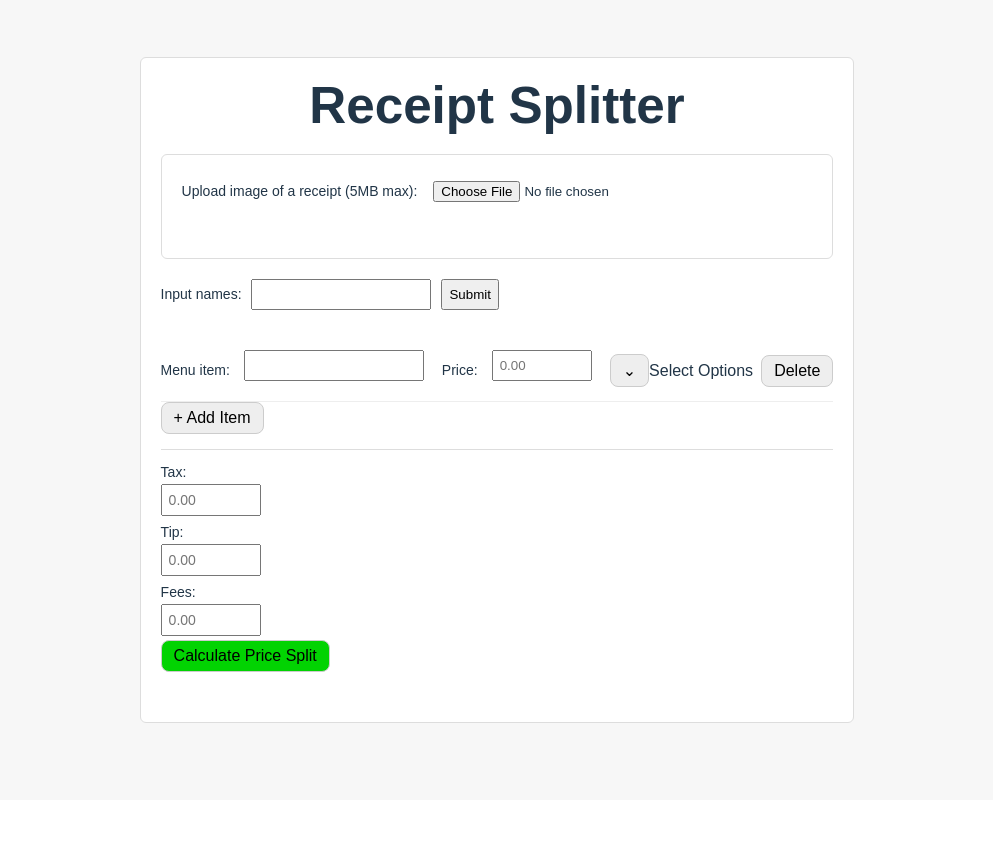
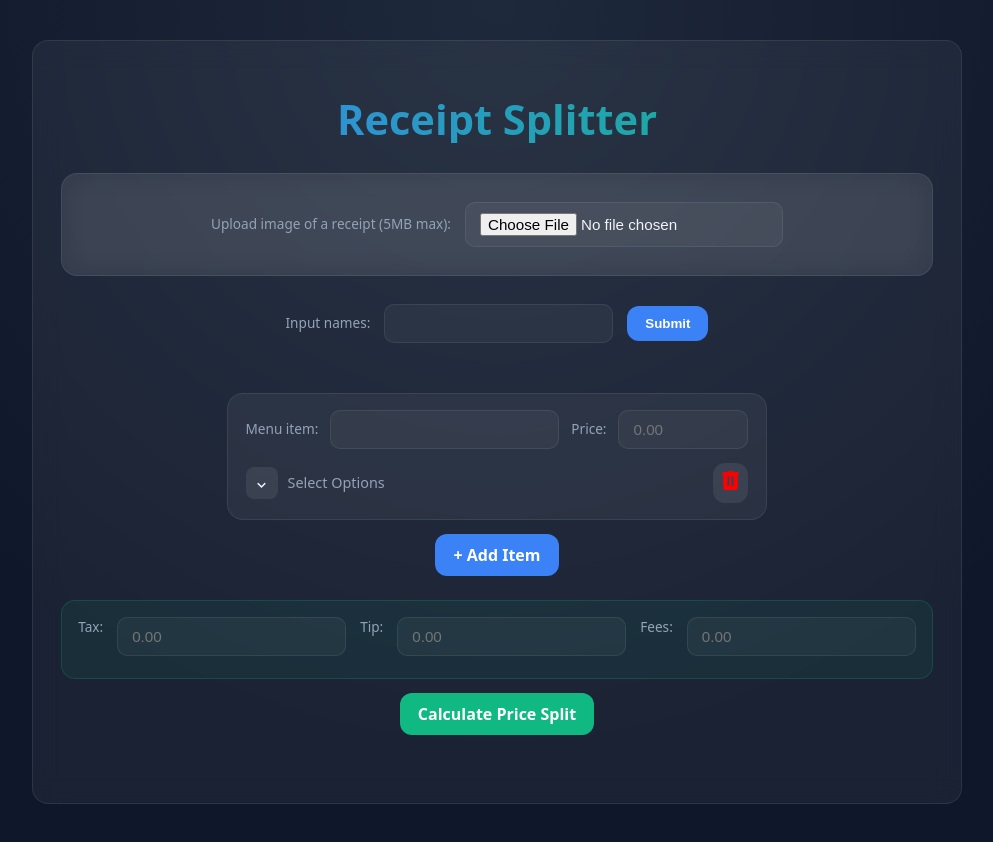
Before and after one commit to taesubhan/receipt-reader, a React (Vite) app in the folder client/: page / in a window 1280 px wide. Shown: the top 842 px of the page, without its empty margins (143-1136 px from the left). Before the commit the page ends 800 px from the top, so only its background shows below. Built offline with nearby package versions, Linux system fonts and the light colour scheme.

Commit message:
Update css files and added class names to html
Updated visual to appear cleaner and more modern. Also added class names
to html.

```diff
--- a/client/src/components/InputPrice.tsx
+++ b/client/src/components/InputPrice.tsx
@@ -3,6 +3,7 @@ import type {ReceiptInput, Fees, Persons} from '../types/receipt.ts';
 import { useState } from 'react';
 import axios from 'axios';
 import DisplayResult from './DisplayResults.tsx';
+import trashIcon from '../assets/trash-can.svg';
 
 const apiURL = import.meta.env.VITE_API_URL
 
@@ -46,6 +47,8 @@ function PersonsCheckbox({personsOptions, selectedPersons, toggleOption, inputIn
             return selectedPersons.join(', ')
         } else if (!dropDownOpen) {
             return 'Select Options'
+        } else if (personsOptions.length === 0) {
+            return 'No options'
         } else {
             return ''
         }
@@ -84,15 +87,21 @@ function ReceiptInputBox({input, index, personsOptions, onChange, onDelete, onCh
 
     return (
         <div className="input-box" key={index}>
-            <label htmlFor={`receipt-item-${index}`}>Menu item: </label>
-            <input type="text" className="receipt-item" id={`receipt-item-${index}`} name="item" value={item} onChange={(e) => onChange(e, index)}/>
+            <div className="item-description-price-input input-top-half">
+                <label htmlFor={`receipt-item-${index}`} className="receipt-item-label">Menu item: </label>
+                <input type="text" className="receipt-item" id={`receipt-item-${index}`} name="item" value={item} onChange={(e) => onChange(e, index)}/>
 
-            <label htmlFor={`receipt-price-${index}`}>Price: </label>
-            <input type="number" className="receipt-price" id={`receipt-price-${index}`} name="price" min="0" step="0.01" placeholder="0.00" value={price} onChange={(e) => onChange(e, index)}/>
+                <label htmlFor={`receipt-price-${index}`} className="receipt-price-label">Price: </label>
+                <input type="number" className="receipt-price" id={`receipt-price-${index}`} name="price" min="0" step="0.01" placeholder="0.00" value={price} onChange={(e) => onChange(e, index)}/>
+            </div>
 
-            <PersonsCheckbox personsOptions={personsOptions} selectedPersons={person} toggleOption={onChangePersons} inputIndex={index} />
+            <div className="input-bottom-half">
+                <PersonsCheckbox personsOptions={personsOptions} selectedPersons={person} toggleOption={onChangePersons} inputIndex={index} />
 
-            <button type="button" onClick={() => onDelete(index)}>Delete</button>
+                <button type="button" className="delete-input-btn" onClick={() => onDelete(index)}>
+                    <img className="trash-icon" src={trashIcon} alt="" />
+                </button>
+            </div>
         </div>
     )
 }
@@ -178,22 +187,22 @@ export default function InputPrice({inputs, setInputs, allFees, setAllFees, pers
                     ))
 
                 }
-                <button type="button" onClick={handleAddItem}>+ Add Item</button>
+                <button type="button" onClick={handleAddItem} className="add-item-btn">+ Add Item</button>
 
                 <div className="all-fees">
-                    <label htmlFor="tax">Tax: </label>
+                    <label htmlFor="tax" className="fee-label">Tax: </label>
                     <input type="number" className="tax" id="tax" name="tax" min="0" step="0.01" placeholder="0.00" value={allFees['tax']} onChange={(e) => handleChangeFees(e)}/>
 
-                    <label htmlFor="tip">Tip: </label>
+                    <label htmlFor="tip" className="fee-label">Tip: </label>
                     <input type="number" className="tip" id="tip" name="tip" min="0" step="0.01" placeholder="0.00" value={allFees['tip']} onChange={(e) => handleChangeFees(e)}/>
 
-                    <label htmlFor="fees">Fees: </label>
+                    <label htmlFor="fees" className="fee-label">Fees: </label>
                     <input type="number" className="fees" id="fees" name="fees" min="0" step="0.01" placeholder="0.00" value={allFees['fees']} onChange={(e) => handleChangeFees(e)}/>
                 </div>
                 <button type="submit" className="calculate-btn">Calculate Price Split</button>
             </form>
             <div className="price-calculation-results">
-                {loading ? <p>Loading...</p> : (result && DisplayResult(result))}
+                {loading ? <div className="loading-spinner"></div> : (result && DisplayResult(result))}
             </div>
         </div>
     )
--- a/client/src/components/Persons.tsx
+++ b/client/src/components/Persons.tsx
@@ -52,9 +52,9 @@ export default function PersonsInput({personsOptions, setPersonsOptions, onDelet
     return (
         <div className="persons-container">
             <form action="" className="persons-submit" onSubmit={handleSubmitPerson}>
-                <label htmlFor="person-name">Input names: </label>
-                <input type="text" value={personTyped} onChange={handleChangeInput}/>
-                <input type="submit" />
+                <label htmlFor="person-name" className="">Input names: </label>
+                <input type="text" value={personTyped} onChange={handleChangeInput} className="payer-name-input"/>
+                <input type="submit" className="input-person-name-btn button" />
             </form>
             <PersonsBox personsOptions={personsOptions} deletePerson={handleDeletePerson}/>
         </div>
--- a/client/src/components/Upload.tsx
+++ b/client/src/components/Upload.tsx
@@ -108,16 +108,16 @@ function Upload({setInputs, setAllFees}: UploadProps) {
     return (
         <div className="container">
             {loading
-            ? <div className="loading-message">Loading...</div>
+            ? <div className="loading-spinner"></div>
             :(
                 <>
                     <form action="" onSubmit={handleSubmit}>
-                        <label htmlFor="">Upload image of a receipt (5MB max): </label>
-                        <input type="file" onChange={handleChange}/>
+                        <label htmlFor="" className="upload-receipt-label">Upload image of a receipt (5MB max): </label>
+                        <input type="file" onChange={handleChange} className="upload-receipt-input"/>
                         { error && <div className="error-message">{error}</div> }
-                        { fileChosen && <button type="submit">Analyze Receipt</button> }
+                        { fileChosen && <button type="submit" className="scan-receipt-btn">Scan Receipt</button> }
                     </form>
-                    <div>{message}</div>
+                    <div className="receipt-scan-results">{message}</div>
                 </>
             )
             }
--- a/client/src/styles/main.css
+++ b/client/src/styles/main.css
@@ -1,127 +1,429 @@
-/* Basic reset */
+/* ============================= */
+/* ===== DESIGN SYSTEM ========= */
+/* ============================= */
+
+:root {
+  --bg: #0f172a;
+  --bg-gradient: radial-gradient(circle at top, #1e293b, #0f172a 70%);
+  --card: rgba(255, 255, 255, 0.05);
+  --card-strong: rgba(255, 255, 255, 0.08);
+
+  --primary: #3b82f6;
+  --primary-hover: #2563eb;
+
+  --success: #10b981;
+  --danger: #ef4444;
+
+  --text: #f1f5f9;
+  --muted: #94a3b8;
+  --border: rgba(255, 255, 255, 0.08);
+
+  --radius: 16px;
+}
+
+/* ============================= */
+/* ===== GLOBAL ================ */
+/* ============================= */
+
 * {
   box-sizing: border-box;
-    margin: 0;
-    padding: 0;
-    font-family: Arial, sans-serif;
 }
 
 body {
-    background: #f7f7f7;
-    padding: 20px;
+  margin: 0;
+  padding: 40px;
+  background: var(--bg-gradient);
+  color: var(--text);
+  font-family: system-ui, -apple-system, BlinkMacSystemFont, "Segoe UI",
+    Roboto, Helvetica, Arial, sans-serif;
 }
 
-/* Main layout */
 #root {
-    max-width: 900px;
+  max-width: 1100px;
   margin: 0 auto;
 }
 
+/* ============================= */
+/* ===== CONTAINERS ============ */
+/* ============================= */
+
 .container {
-    background: #ffffff;
-    padding: 20px;
-    margin-bottom: 20px;
-    border-radius: 6px;
-    border: 1px solid #ddd;
+  background: var(--card);
+  backdrop-filter: blur(14px);
+  border: 1px solid var(--border);
+  border-radius: var(--radius);
+  padding: 28px;
+  margin-bottom: 28px;
 }
 
-/* Title */
-.title {
-    margin-bottom: 20px;
-    text-align: center;
+.container .container {
+  margin-top: 20px;
+  background: var(--card-strong);
 }
 
-/* Forms */
-form {
-    margin-bottom: 20px;
+/* ============================= */
+/* ===== TITLE ================= */
+/* ============================= */
+
+.title {
+  text-align: center;
+  font-size: 2.6rem;
+  font-weight: 700;
+  margin-bottom: 30px;
+  background: linear-gradient(90deg, #3b82f6, #10b981);
+  -webkit-background-clip: text;
+  -webkit-text-fill-color: transparent;
 }
 
-.error-message {
-    color: red;
+/* ============================= */
+/* ===== FORMS ================= */
+/* ============================= */
+
+form {
+  display: flex;
+  flex-wrap: wrap;
+  gap: 14px;
+  align-items: center;
+  justify-content: center;
 }
 
 label {
-    font-size: 14px;
-    margin-right: 6px;
+  font-size: 0.85rem;
+  color: var(--muted);
 }
 
-input {
-    padding: 6px;
-    margin-right: 10px;
-    margin-bottom: 10px;
+input[type="text"],
+input[type="number"],
+input[type="file"] {
+  padding: 10px 14px;
+  border-radius: 10px;
+  border: 1px solid var(--border);
+  background: rgba(255, 255, 255, 0.04);
+  color: var(--text);
+  font-size: 0.95rem;
+  transition: 0.2s ease;
 }
 
-input[type="number"] {
-    width: 100px;
+input:focus {
+  outline: none;
+  border-color: var(--primary);
+  background: rgba(255, 255, 255, 0.08);
 }
 
-input[type="text"] {
-    width: 180px;
+.loading-spinner {
+  width: 48px;
+  height: 48px;
+  border: 5px solid rgba(255, 255, 255, 0.15); /* background ring */
+  border-top: 5px solid var(--primary);        /* spinning part */
+  border-radius: 50%;
+  animation: spin 0.8s linear infinite;
+  margin: 40px auto; /* center horizontally */
 }
 
-/* Buttons */
-button {
-    padding: 6px 12px;
-    border: 1px solid #ccc;
-    background: #eee;
-    cursor: pointer;
+/* Animation */
+@keyframes spin {
+  to {
+    transform: rotate(360deg);
+  }
 }
 
-button:hover {
-    background: #e0e0e0;
+/* ============================= */
+/* ===== BUTTONS =============== */
+/* ============================= */
+
+button,
+.button {
+  padding: 10px 18px;
+  border-radius: 12px;
+  border: none;
+  font-weight: 600;
+  cursor: pointer;
+  transition: 0.2s ease;
+  background: var(--primary);
+  color: white;
 }
 
+button:hover,
+.button:hover {
+  background: var(--primary-hover);
+  transform: translateY(-2px);
+}
+
+/* button[type="button"],
+.button {
+  background: rgba(255, 255, 255, 0.08);
+  color: var(--text);
+}
+
+button[type="button"]:hover,
+.button:hover {
+  background: rgba(255, 255, 255, 0.15);
+} */
+
+.delete-person-btn {
+  width: 20px;
+  height: 20px;
+  font-size: 0.7rem;
+  padding: 0;
+  border-radius: 50%;
+  display: flex;
+  align-items: center;
+  justify-content: center;
+  background-color: red;
+}
+
+.delete-person-btn:hover {
+  background: #dc2626;
+}
+
+.add-item-btn {
+  background-color: var(--primary);
+}
+
+
 .calculate-btn {
-    background: rgb(2, 211, 2);
+  background: var(--success);
 }
 
 .calculate-btn:hover {
-    background: rgb(5, 231, 5);
+  background: #059669;
 }
 
-/* Receipt input rows */
+.delete-input-btn {
+  padding: 5px;
+  width: 35px;
+  background: rgba(255, 255, 255, 0.08);
+  color: var(--text);
+}
+
+.delete-input-btn:hover {
+  background: rgba(255, 255, 255, 0.15);
+}
+
+
+
+.trash-icon {
+  filter: invert(22%) sepia(98%) saturate(6045%) hue-rotate(357deg) brightness(114%) contrast(129%);
+}
+
+/* ============================= */
+/* ===== PERSON CHIPS ========= */
+/* ============================= */
+
+.persons-container {
+  margin-bottom: 30px;
+}
+
+.persons-list {
+  display: flex;
+  flex-wrap: wrap;
+  gap: 10px;
+  margin: 20px;
+}
+
+.eligible-person-for-split {
+  background: rgba(59, 130, 246, 0.15);
+  border: 1px solid rgba(59, 130, 246, 0.25);
+  padding: 8px 14px;
+  border-radius: 100px;
+  display: flex;
+  align-items: center;
+  gap: 8px;
+}
+
+.person-name {
+  margin: 0px;
+}
+
+
+
+/* ============================= */
+/* ===== RECEIPT INPUT ROW ===== */
+/* ============================= */
+
 .receipt-input {
-    margin-top: 20px;
+  display: flex;
+  flex-direction: column;
+  gap: 14px;
 }
 
 .input-box {
+  background: rgba(255, 255, 255, 0.05);
+  border: 1px solid var(--border);
+  border-radius: 16px;
+  padding: 16px 18px;
+  display: flex;
+  flex-direction: column;
+  gap: 14px;
+  transition: 0.2s ease;
+}
+
+.input-box:hover {
+  background: rgba(255, 255, 255, 0.08);
+}
+
+/* ============================= */
+/* ===== TOP HALF ============== */
+/* ============================= */
+
+.item-description-price-input {
+  display: grid;
+  grid-template-columns: auto 2fr auto 130px;
+  gap: 12px;
+  align-items: center;
+}
+
+.receipt-item-label,
+.receipt-price-label {
+  font-size: 0.85rem;
+  color: var(--muted);
+  white-space: nowrap;
+}
+
+/* Make menu item input wide */
+.receipt-item {
+  width: 100%;
+  padding: 10px 14px;
+  border-radius: 10px;
+  border: 1px solid var(--border);
+  background: rgba(255, 255, 255, 0.04);
+  color: var(--text);
+  font-size: 0.95rem;
+  transition: 0.2s ease;
+}
+
+.receipt-item:focus {
+  outline: none;
+  border-color: var(--primary);
+  background: rgba(255, 255, 255, 0.08);
+}
+
+/* Price input fixed width */
+.receipt-price {
+  width: 100%;
+  padding: 10px 12px;
+  border-radius: 10px;
+  border: 1px solid var(--border);
+  background: rgba(255, 255, 255, 0.04);
+  color: var(--text);
+  font-size: 0.95rem;
+}
+
+.receipt-price:focus {
+  outline: none;
+  border-color: var(--primary);
+}
+
+/* ===== BOTTOM HALF =========== */
+
+
+.input-bottom-half {
+  display: flex;
+  justify-content: space-between;
+  align-items: center;
+}
+
+/* ===== DROPDOWN ============== */
+
+
+.name-dropdown {
+  position: relative;
+  font-size: 0.9rem;
+  color: var(--muted);
+  display: flex;
+  align-items: center;
+  gap: 10px;
+}
+
+/* Toggle button */
+.toggle-name-dropdown {
+  width: 32px;
+  height: 32px;
+  padding: 0;
+  border-radius: 8px;
+  background: rgba(255, 255, 255, 0.08);
+  border: none;
+  color: var(--text);
+  font-size: 0.9rem;
+  cursor: pointer;
+  transition: 0.2s ease;
+}
+
+.toggle-name-dropdown:hover {
+  background: rgba(255, 255, 255, 0.15);
+}
+
+/* Dropdown panel (when you render it) */
+.name-dropdown > div {
+  position: absolute;
+  top: 120%;
+  left: 0;
+  background: rgba(30, 41, 59, 0.98);
+  border: 1px solid var(--border);
+  border-radius: 12px;
+  padding: 12px;
+  min-width: 180px;
+  z-index: 200;
+  box-shadow: 0 12px 28px rgba(0, 0, 0, 0.35);
+}
+
+
+
+
+
+
+
+/* ============================= */
+/* ===== FEES ================== */
+/* ============================= */
+
+.all-fees {
+  margin-top: 10px;
+  padding: 16px;
+  border-radius: 14px;
+  background: rgba(16, 185, 129, 0.08);
+  border: 1px solid rgba(16, 185, 129, 0.2);
   display: flex;
   flex-wrap: wrap;
-    align-items: center;
-    gap: 8px;
-    padding: 10px 0;
-    border-bottom: 1px solid #eee;
+  gap: 14px;
 }
 
-/* Fees section */
-.all-fees {
-    margin-top: 15px;
-    padding-top: 10px;
-    border-top: 1px solid #ddd;
-}
+/* ============================= */
+/* ===== RESULTS =============== */
+/* ============================= */
 
-/* Results */
 .price-calculation-results {
-    margin-top: 30px;
+  margin-top: 40px;
 }
 
 .list-of-results {
   list-style: none;
+  display: grid;
+  grid-template-columns: repeat(auto-fit, minmax(240px, 1fr));
+  gap: 20px;
+  padding: 0;
 }
 
 .list-of-results li {
-    border: 1px solid #ddd;
-    border-radius: 4px;
-    padding: 12px;
-    margin-bottom: 12px;
+  padding: 20px;
+  border-radius: var(--radius);
+  background: rgba(255, 255, 255, 0.06);
+  border: 1px solid var(--border);
+  transition: 0.2s ease;
+}
+
+.list-of-results li:hover {
+  transform: translateY(-4px);
+  background: rgba(255, 255, 255, 0.1);
 }
 
 .name {
-    font-weight: bold;
-    margin-bottom: 8px;
+  font-size: 1.1rem;
+  font-weight: 700;
+  margin-bottom: 12px;
+  color: #3b82f6;
 }
 
-/* Result rows */
 .subtotal,
 .tax,
 .tip,
@@ -129,12 +431,22 @@ button:hover {
 .total {
   display: flex;
   justify-content: space-between;
-    font-size: 14px;
-    margin-bottom: 4px;
+  font-size: 0.9rem;
+  margin-bottom: 6px;
 }
 
 .total {
-    font-weight: bold;
-    border-top: 1px solid #eee;
-    padding-top: 6px;
+  font-weight: 700;
+  margin-top: 8px;
+  padding-top: 8px;
+  border-top: 1px solid var(--border);
 }
+
+/* ============================= */
+/* ===== ERROR ================= */
+/* ============================= */
+
+.error-message {
+  color: var(--danger);
+  font-weight: 600;
+}
```
Also changed, not shown: client/src/assets/trash-can.svg (added). Lines whose indentation alone changed are shown as unchanged.
